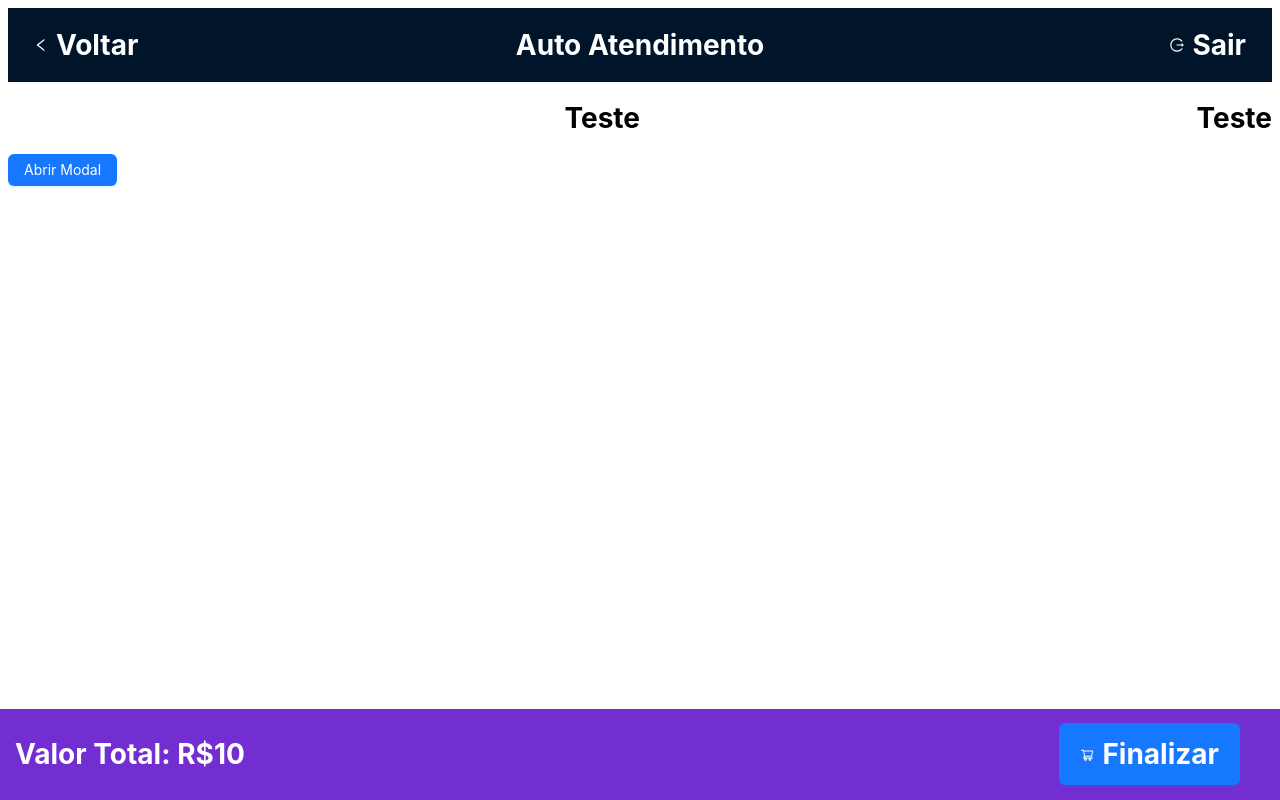
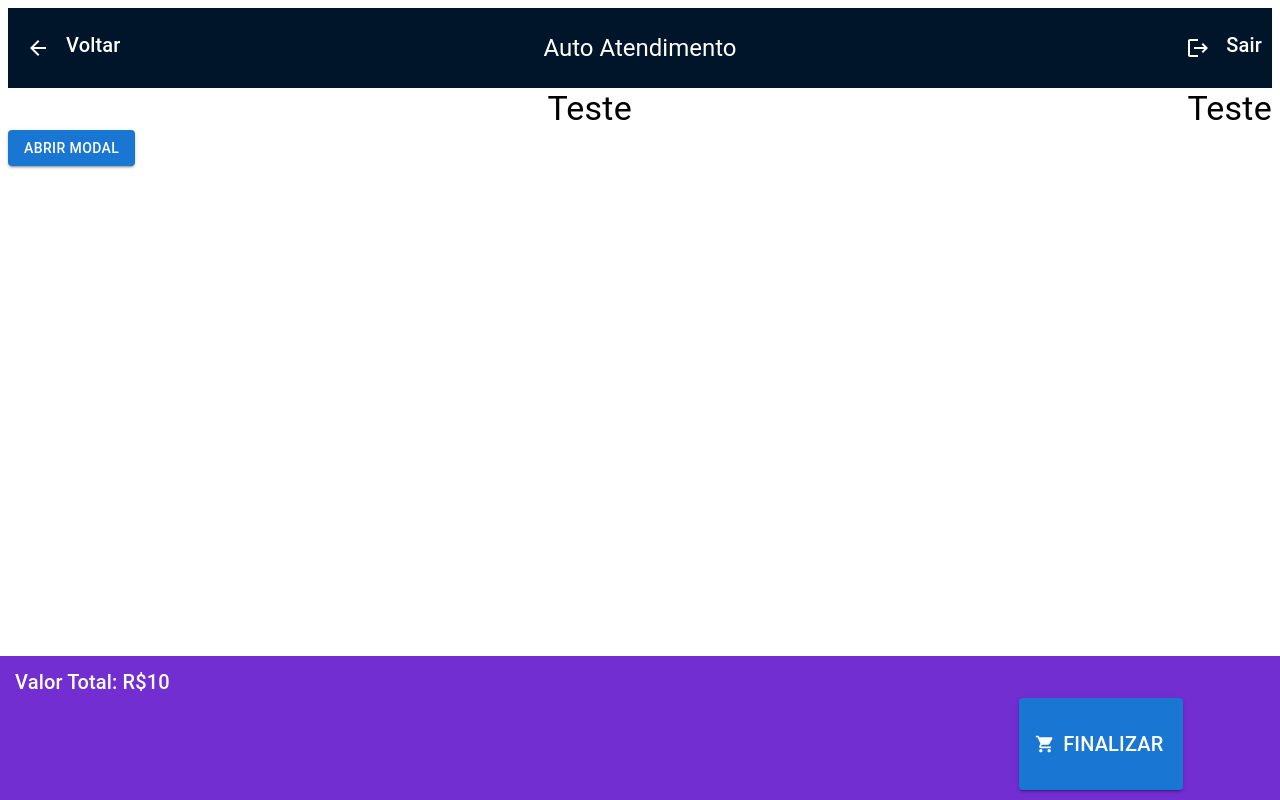
Before and after one commit to ewerton336/autoatendimento, a Next.js app: page / in a window 1280 px wide. Built offline with nearby package versions, Linux system fonts and the light colour scheme.

Commit message:
conversão de ant design para material ui

```diff
--- a/pages/index.tsx
+++ b/pages/index.tsx
@@ -1,19 +1,20 @@
 import React, { useState } from "react";
-// import dynamic from "next/dynamic";
+import dynamic from "next/dynamic";
+import { Box, Grid, Typography, Button } from "@mui/material";
 import GenericModal from "@/components/generics/generic-modal";
 import QuantidadeForm from "@/components/forms/quantidade/quantidade-form";
-import { Col, Row, Button } from "antd";
-import Header from "@/components/header/header";
-import Footer from "@/components/footer/footer";
-// const Header = dynamic(() => import("@/components/header/header"), {
-//   ssr: false,
-// });
-// const Footer = dynamic(() => import("@/components/footer/footer"), {
-//   ssr: false,
-// });
+
+// Dinamicamente importando Header e Footer com SSR desabilitado
+const Header = dynamic(() => import("@/components/header/header"), {
+  ssr: false,
+});
+const Footer = dynamic(() => import("@/components/footer/footer"), {
+  ssr: false,
+});
 
 const Home: React.FC = () => {
   const [isModalOpen, setIsModalOpen] = useState(false);
+
   const showModal = () => {
     setIsModalOpen(true);
   };
@@ -23,24 +24,31 @@ const Home: React.FC = () => {
   };
 
   return (
-    <div>
+    <Box>
       <Header />
-      <Row>
-        <Col span={12}>
-          <h1 style={{ textAlign: "right" }}> Teste</h1>
-        </Col>
-        <Col span={12}>
-          <h1 style={{ textAlign: "right" }}> Teste</h1>
-        </Col>
-      </Row>
-      <Button type="primary" onClick={showModal}>
+      <Grid container spacing={2}>
+        <Grid item xs={6}>
+          <Typography variant="h4" align="right">
+            Teste
+          </Typography>
+        </Grid>
+        <Grid item xs={6}>
+          <Typography variant="h4" align="right">
+            Teste
+          </Typography>
+        </Grid>
+      </Grid>
+
+      <Button variant="contained" color="primary" onClick={showModal}>
         Abrir Modal
       </Button>
-      <GenericModal visible={isModalOpen} onClose={closeModal}>
+
+      <GenericModal open={isModalOpen} onClose={closeModal}>
         <QuantidadeForm />
       </GenericModal>
+
       <Footer totalAmount={10} />
-    </div>
+    </Box>
   );
 };
 
--- a/src/components/footer/footer.tsx
+++ b/src/components/footer/footer.tsx
@@ -1,6 +1,6 @@
 import React from "react";
-import { Row, Col, Button } from "antd";
-import { ShoppingCartOutlined } from "@ant-design/icons";
+import { Box, Grid, Button, Typography } from "@mui/material";
+import ShoppingCartIcon from "@mui/icons-material/ShoppingCart";
 
 interface FooterProps {
   totalAmount: number;
@@ -8,8 +8,8 @@ interface FooterProps {
 
 const Footer: React.FC<FooterProps> = ({ totalAmount }) => {
   return (
-    <div
-      style={{
+    <Box
+      sx={{
         backgroundColor: "#722ed1",
         padding: "10px 10px",
         color: "#fff",
@@ -21,21 +21,26 @@ const Footer: React.FC<FooterProps> = ({ totalAmount }) => {
         zIndex: 1000,
       }}
     >
-      <Row justify="space-between" align="middle">
-        <Col style={{ textAlign: "left" }} span={11}>
-          <h1 style={{ marginLeft: "5px" }}>Valor Total: R${totalAmount}</h1>
-        </Col>
-        <Col style={{ textAlign: "right", marginRight: "50px" }} span={11}>
+      <Grid container justifyContent="space-between" alignItems="center">
+        <Grid item xs={11} textAlign="left">
+          <Typography variant="h6" sx={{ marginLeft: "5px" }}>
+            Valor Total: R${totalAmount}
+          </Typography>
+        </Grid>
+        <Grid item xs={11} textAlign="right" sx={{ marginRight: "50px" }}>
           <Button
-            type="primary"
-            icon={<ShoppingCartOutlined />}
-            style={{ padding: "30px 20px" }}
+            variant="contained"
+            color="primary"
+            startIcon={<ShoppingCartIcon />}
+            sx={{ padding: "30px 20px" }}
           >
-            <h1>Finalizar</h1>
+            <Typography variant="h6" component="span">
+              Finalizar
+            </Typography>
           </Button>
-        </Col>
-      </Row>
-    </div>
+        </Grid>
+      </Grid>
+    </Box>
   );
 };
 
--- a/src/components/forms/quantidade/quantidade-form.tsx
+++ b/src/components/forms/quantidade/quantidade-form.tsx
@@ -1,26 +1,49 @@
 import React, { useState } from "react";
-import { Row, Button, Input } from "antd";
+import { Box, Grid, Button, TextField } from "@mui/material";
 
 const QuantidadeForm: React.FC = () => {
   const [quantidade, setQuantidade] = useState(1);
+
   return (
-    <div>
-      <Row>
-        <Button onClick={() => setQuantidade(1)}>1</Button>
-        <Button onClick={() => setQuantidade(2)}>2</Button>
-        <Button onClick={() => setQuantidade(3)}>3</Button>
-      </Row>
-      <Row>
-        <Button onClick={() => setQuantidade(6)}>6</Button>
-        <Button onClick={() => setQuantidade(12)}>12</Button>
-        <Input
-          type="number"
-          placeholder="Outra quantidade"
-          value={quantidade}
-          onChange={(e) => setQuantidade(Number(e.target.value))}
-        />
-      </Row>
-    </div>
+    <Box>
+      <Grid container spacing={2}>
+        <Grid item>
+          <Button variant="contained" onClick={() => setQuantidade(1)}>
+            1
+          </Button>
+        </Grid>
+        <Grid item>
+          <Button variant="contained" onClick={() => setQuantidade(2)}>
+            2
+          </Button>
+        </Grid>
+        <Grid item>
+          <Button variant="contained" onClick={() => setQuantidade(3)}>
+            3
+          </Button>
+        </Grid>
+      </Grid>
+      <Grid container spacing={2} sx={{ marginTop: "10px" }}>
+        <Grid item>
+          <Button variant="contained" onClick={() => setQuantidade(6)}>
+            6
+          </Button>
+        </Grid>
+        <Grid item>
+          <Button variant="contained" onClick={() => setQuantidade(12)}>
+            12
+          </Button>
+        </Grid>
+        <Grid item>
+          <TextField
+            type="number"
+            label="Outra quantidade"
+            value={quantidade}
+            onChange={(e) => setQuantidade(Number(e.target.value))}
+          />
+        </Grid>
+      </Grid>
+    </Box>
   );
 };
 
--- a/src/components/generics/generic-modal.tsx
+++ b/src/components/generics/generic-modal.tsx
@@ -1,26 +1,40 @@
 import React from "react";
-import { Button, Modal } from "antd";
+import {
+  Dialog,
+  DialogTitle,
+  DialogContent,
+  Button,
+  DialogActions,
+} from "@mui/material";
 
 interface GenericModalProps {
-  visible: boolean;
+  open: boolean;
   onClose: () => void;
   children: React.ReactNode;
   title?: string;
 }
 
 const GenericModal: React.FC<GenericModalProps> = ({
-  visible,
+  open,
   onClose,
   children,
   title,
 }) => {
   return (
-    <Modal title={title} open={visible} onCancel={onClose} footer={null}>
-      {children}
-      <Button type="primary" onClick={onClose} style={{ marginTop: "20px" }}>
-        Fechar
-      </Button>
-    </Modal>
+    <Dialog open={open} onClose={onClose} fullWidth>
+      {title && <DialogTitle>{title}</DialogTitle>}
+      <DialogContent>{children}</DialogContent>
+      <DialogActions>
+        <Button
+          variant="contained"
+          color="primary"
+          onClick={onClose}
+          sx={{ marginTop: "20px" }}
+        >
+          Fechar
+        </Button>
+      </DialogActions>
+    </Dialog>
   );
 };
 
--- a/src/components/header/header.tsx
+++ b/src/components/header/header.tsx
@@ -1,36 +1,49 @@
 import React from "react";
-import { Row, Col, Button } from "antd";
-import { LeftOutlined, LogoutOutlined } from "@ant-design/icons";
+import { Box, Grid, Button, Typography, IconButton } from "@mui/material";
+import ArrowBackIcon from "@mui/icons-material/ArrowBack";
+import LogoutIcon from "@mui/icons-material/Logout";
 
 const Header: React.FC = () => {
   return (
-    <div
-      style={{
+    <Box
+      sx={{
         backgroundColor: "#001529",
         padding: "20px 10px", // Ajustar o padding
         color: "#fff",
       }}
     >
-      <Row justify="space-between" align="middle">
-        <Col style={{ textAlign: "left" }} span={8}>
-          <Button type="link" icon={<LeftOutlined />} style={{ color: "#fff" }}>
-            <h1>Voltar</h1>
-          </Button>
-        </Col>
-        <Col style={{ textAlign: "center" }} span={8}>
-          <h1 style={{ margin: 0 }}>Auto Atendimento</h1>
-        </Col>
-        <Col style={{ textAlign: "right" }} span={8}>
-          <Button
-            type="link"
-            icon={<LogoutOutlined />}
-            style={{ color: "#fff" }}
+      <Grid container justifyContent="space-between" alignItems="center">
+        <Grid item xs={4} textAlign="left">
+          <IconButton sx={{ color: "#fff" }}>
+            <ArrowBackIcon />
+          </IconButton>
+          <Typography
+            variant="h6"
+            component="h1"
+            sx={{ display: "inline", marginLeft: "8px" }}
           >
-            <h1>Sair</h1>
-          </Button>
-        </Col>
-      </Row>
-    </div>
+            Voltar
+          </Typography>
+        </Grid>
+        <Grid item xs={4} textAlign="center">
+          <Typography variant="h5" component="h1" sx={{ margin: 0 }}>
+            Auto Atendimento
+          </Typography>
+        </Grid>
+        <Grid item xs={4} textAlign="right">
+          <IconButton sx={{ color: "#fff" }}>
+            <LogoutIcon />
+          </IconButton>
+          <Typography
+            variant="h6"
+            component="h1"
+            sx={{ display: "inline", marginLeft: "8px" }}
+          >
+            Sair
+          </Typography>
+        </Grid>
+      </Grid>
+    </Box>
   );
 };
 
```
Also changed, not shown: package.json (+9 -4 lines), 1 other file (tests, documents, lock files or other folders).
